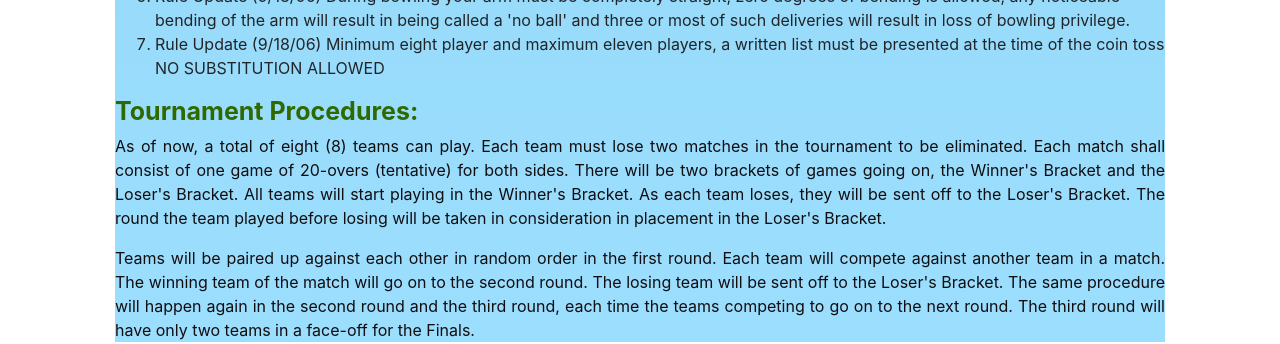
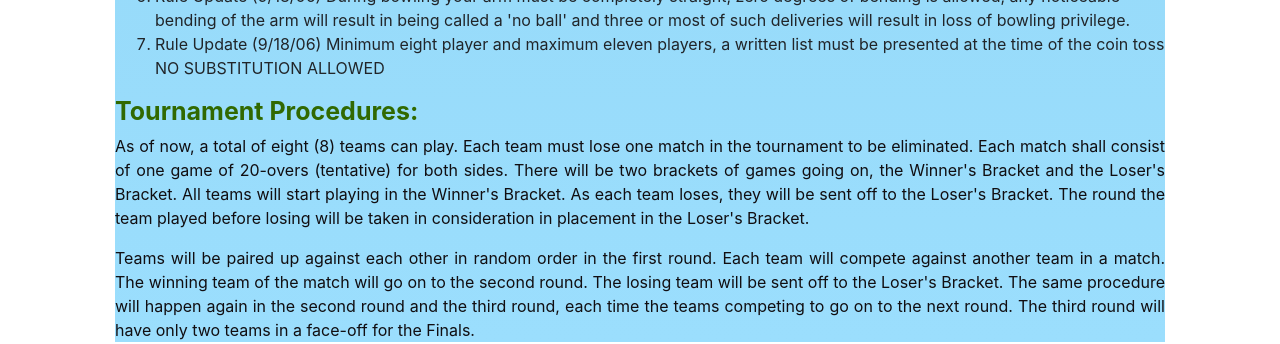
Before and after one commit to DevManishKumar/LED-MPL-Muza-Cricket-Club, a plain HTML site: page index.html in a window 1280 px wide. Shown: the part 1020-1364 px from the top of the page. Drawn offline with nearby package versions, Linux system fonts and the light colour scheme; files whose address does not match are found by name.

Commit message:
Update index.html

```diff
--- a/index.html
+++ b/index.html
@@ -96,7 +96,7 @@
                         <li> Rule Update (9/18/06) During bowling your arm must be completely straight, zero degrees of bending is allowed,  any noticeable bending of the arm will result in being called a 'no ball' and three or most of such deliveries will result in loss of bowling privilege.</li>
                         <li>Rule Update (9/18/06) Minimum eight player and maximum eleven players, a written list must be presented at the time of the coin toss NO SUBSTITUTION ALLOWED</li></ol>
                         <h5><b>Tournament Procedures:</b></h5>
-                            <p>As of now, a total of eight (8) teams can play. Each team must lose two matches in the tournament to be eliminated. Each match shall consist of one game of 20-overs (tentative) for both sides. There will be two brackets of games going on, the Winner's Bracket and the Loser's Bracket. All teams will start playing in the Winner's Bracket. As each team loses, they will be sent off to the Loser's Bracket. The round the team played before losing will be taken in consideration in placement in the Loser's Bracket.</p>
+                            <p>As of now, a total of eight (8) teams can play. Each team must lose one match in the tournament to be eliminated. Each match shall consist of one game of 20-overs (tentative) for both sides. There will be two brackets of games going on, the Winner's Bracket and the Loser's Bracket. All teams will start playing in the Winner's Bracket. As each team loses, they will be sent off to the Loser's Bracket. The round the team played before losing will be taken in consideration in placement in the Loser's Bracket.</p>
 
                             <p>Teams will be paired up against each other in random order in the first round. Each team will compete against another team in a match. The winning team of the match will go on to the second round. The losing team will be sent off to the Loser's Bracket. The same procedure will happen again in the second round and the third round, each time the teams competing to go on to the next round. The third round will have only two teams in a face-off for the Finals.</p>
                     </div>
```
